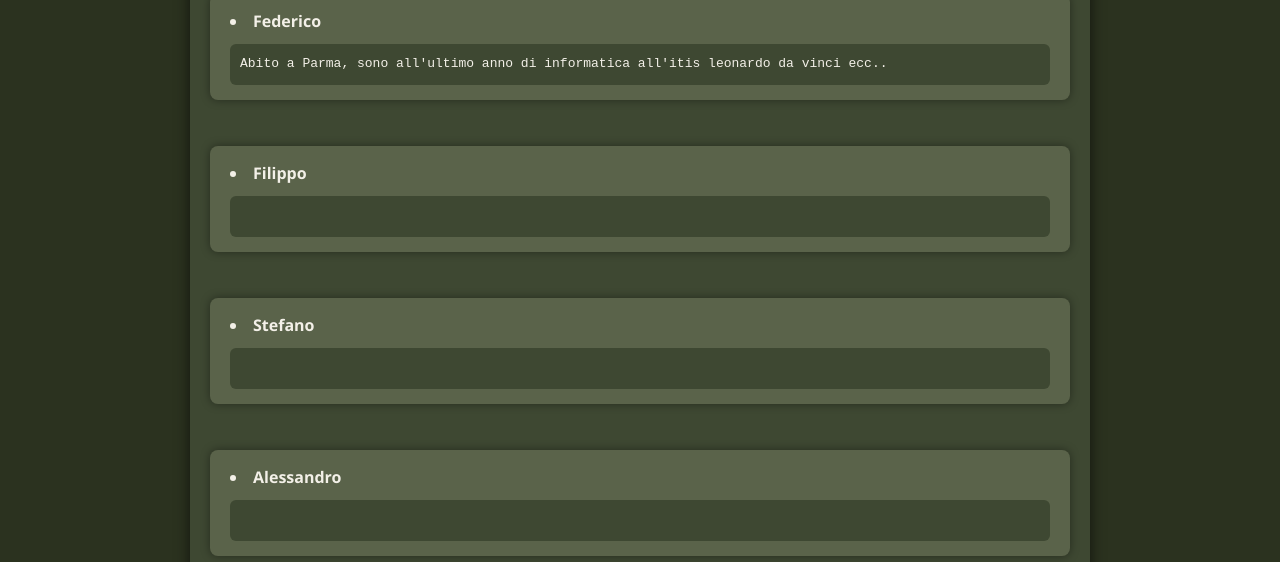
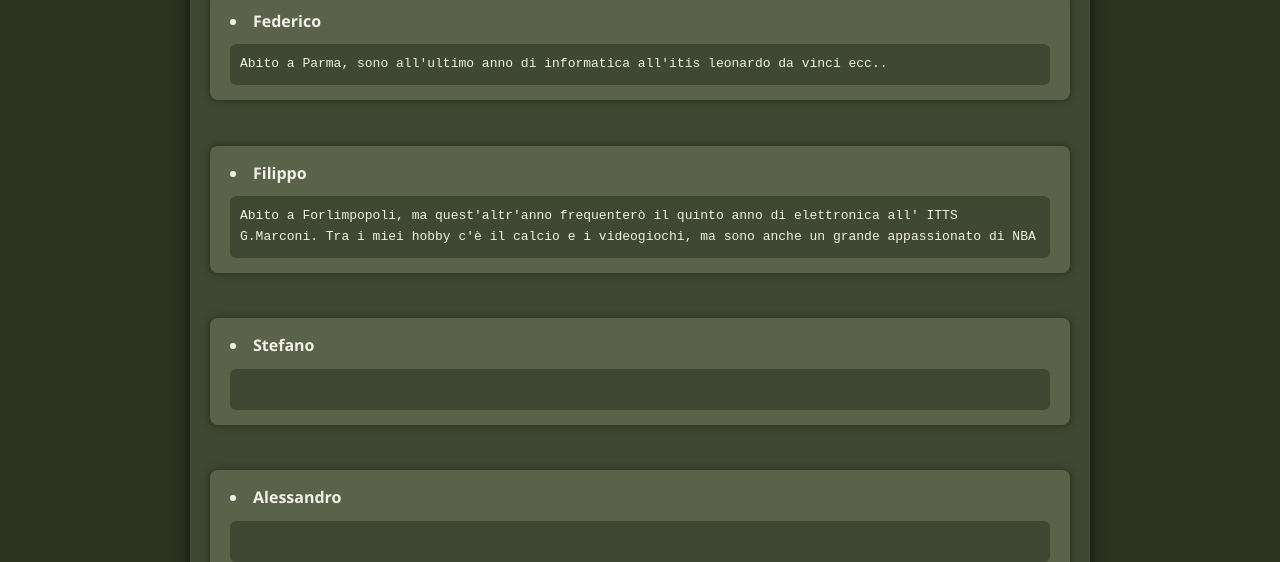
Before and after one commit to ciby-fede/jurassici, a plain HTML site: page aboutus.html in a window 1280 px wide. Shown: the part 238-800 px from the top of the page. Drawn offline with Linux system fonts and the light colour scheme.

Commit message:
about us aggiunto
bgbwh

```diff
--- a/aboutus.html
+++ b/aboutus.html
@@ -19,7 +19,7 @@
         <br>
         <div  class="singleday" >
             <li>Filippo</li>
-            <pre>   </pre>
+            <pre>Abito a Forlimpopoli, ma quest'altr'anno frequenterò il quinto anno di elettronica all' ITTS G.Marconi. Tra i miei hobby c'è il calcio e i videogiochi, ma sono anche un grande appassionato di NBA</pre>
         </div>
         <br>
         <div class="singleday">
```
